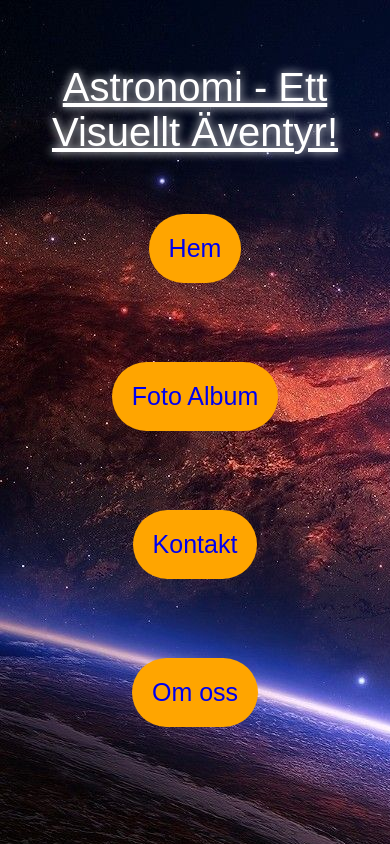
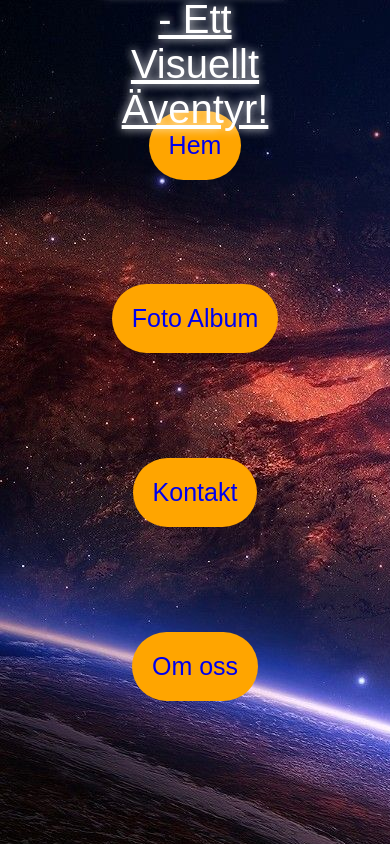
Before and after one commit to Frequill/WebApp_Project_appPictureLibrary, a plain HTML site: page landingPage.html in a window 390 px wide. Drawn offline with Linux system fonts and the light colour scheme.

Commit message:
Update landingPage.css

```diff
--- a/css/landingPage.css
+++ b/css/landingPage.css
@@ -22,7 +22,8 @@
     display: flex;
     justify-content: space-evenly;
     align-items: center;
-    /* TEST */ flex-direction: column;
+    /* TEST */ flex-direction: row; /*column*/
+    flex-wrap: wrap; /*r*/
 }
 
 .navBar {
@@ -36,6 +37,7 @@
     padding: 20px;
     margin: 20px;
     justify-content: space-evenly;
+
 }
 
 .navBar:hover {
@@ -62,4 +64,24 @@
     justify-content: center;
     margin: 0px;
     text-shadow: 0 0 10px #ffffff;
+    position: absolute;
+    left: 50%;
+    top: 30%;
+    transform: translate(-50%, -50%)
+
 }
+@media (max-width: 690px){
+    .nav-flex-container{
+        flex-direction: column;
+    }
+    .greetingLabel {
+        vertical-align:top;
+        top: 5%;
+        justify-content: space-evenly;
+
+
+
+    }
+
+
+}
```
